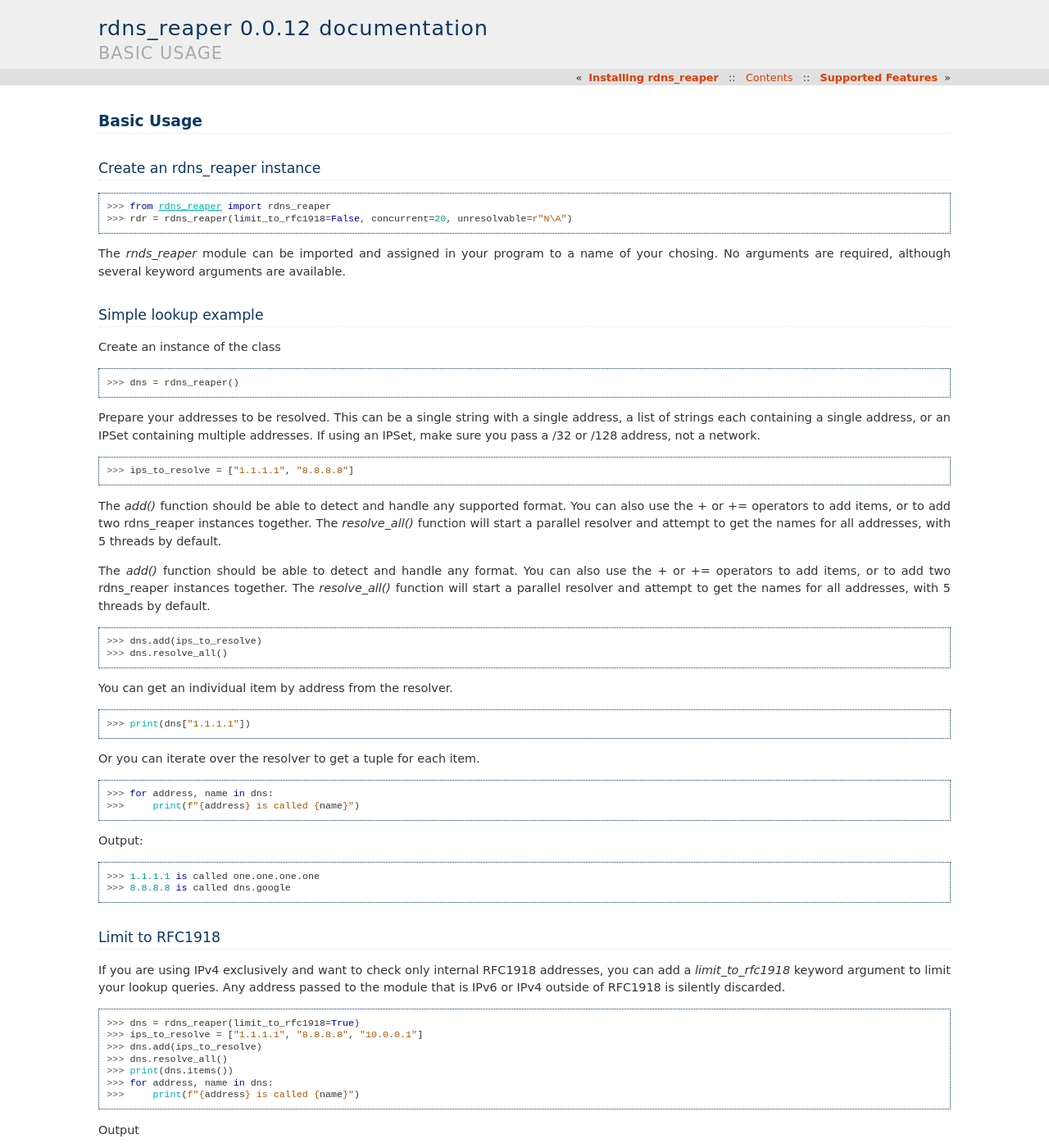
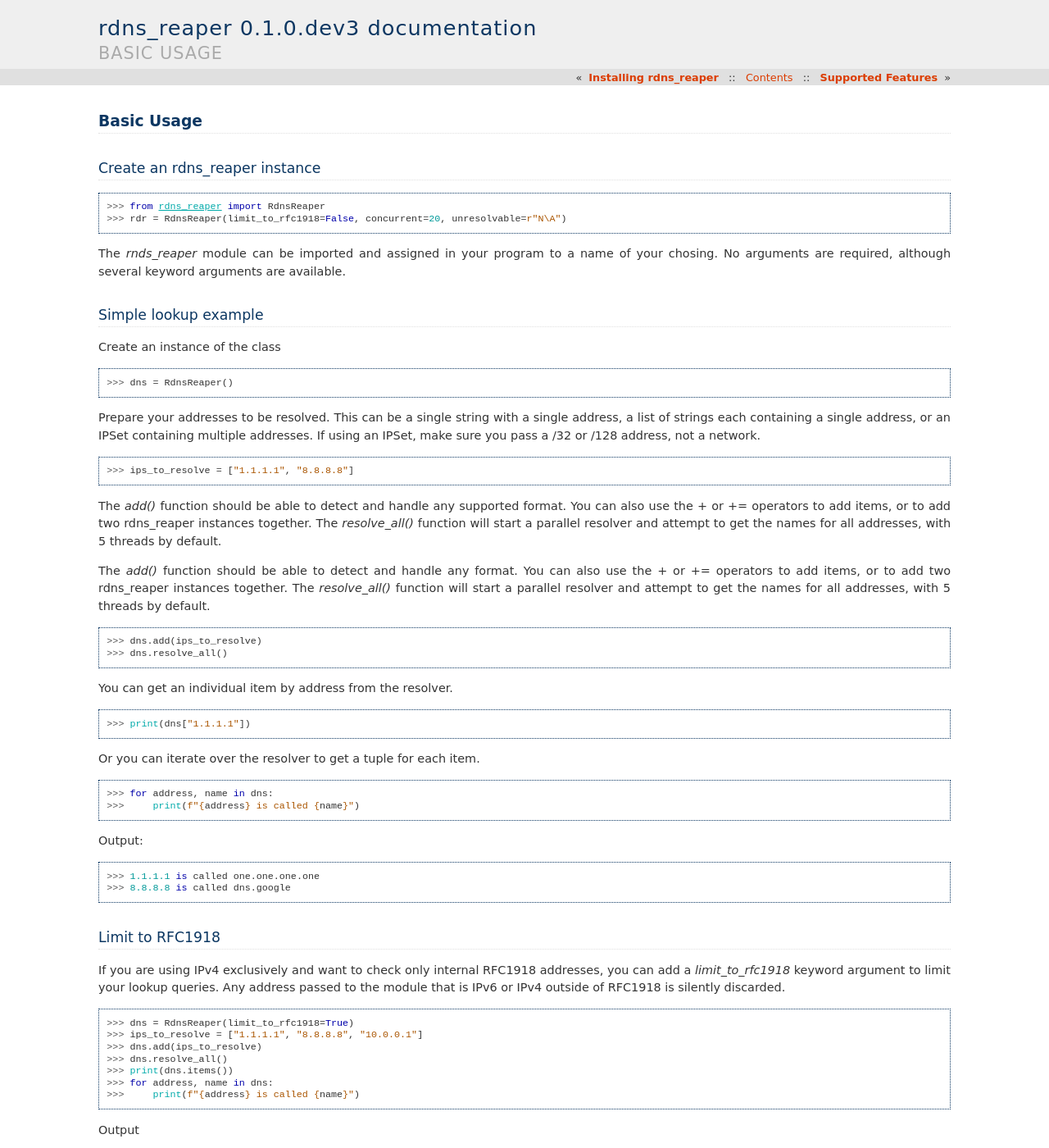
Before and after one commit to mullaneywt/rdns_reaper, a Sphinx documentation site: the page built from docs/basicusage.rst, in a window 1280 px wide and 1400 px high. Shown: the whole window at 82% size. Built offline with Sphinx 7.4.7, drawn with Linux system fonts in a browser that asks for light colours; some of the changed text lies outside the part shown.

Commit message:
Update to version 0.1.0.dev3

```diff
--- a/docs/basicusage.rst
+++ b/docs/basicusage.rst
@@ -6,8 +6,8 @@
 Create an rdns_reaper instance
 ------------------------------
 
->>> from rdns_reaper import rdns_reaper
->>> rdr = rdns_reaper(limit_to_rfc1918=False, concurrent=20, unresolvable=r"N\A")
+>>> from rdns_reaper import RdnsReaper
+>>> rdr = RdnsReaper(limit_to_rfc1918=False, concurrent=20, unresolvable=r"N\A")
 
 The `rnds_reaper` module can be imported and assigned in your program to a name of your chosing.  No arguments are required, although several keyword arguments are available.
 
@@ -17,7 +17,7 @@
 
 Create an instance of the class
 
->>> dns = rdns_reaper()
+>>> dns = RdnsReaper()
 
 Prepare your addresses to be resolved.  This can be a single string with a single address, a list of strings each containing a single address, or an IPSet containing multiple addresses.  If using an IPSet, make sure you pass a /32 or /128 address, not a network.
 
@@ -50,7 +50,7 @@
 
 If you are using IPv4 exclusively and want to check only internal RFC1918 addresses, you can add a `limit_to_rfc1918` keyword argument to limit your lookup queries.  Any address passed to the module that is IPv6 or IPv4 outside of RFC1918 is silently discarded.
 
->>> dns = rdns_reaper(limit_to_rfc1918=True)
+>>> dns = RdnsReaper(limit_to_rfc1918=True)
 >>> ips_to_resolve = ["1.1.1.1", "8.8.8.8", "10.0.0.1"]
 >>> dns.add(ips_to_resolve)
 >>> dns.resolve_all()
@@ -71,7 +71,7 @@
 
 If you want to search in this area, pass the `allow_reserved_networks` keyword argument
 
->>> dns = rdns_reaper(allow_reserved_networks=True)
+>>> dns = RdnsReaper(allow_reserved_networks=True)
 >>> dns.add("225.0.0.1")
 >>> dns.resolve_all()
 >>> dns["225.0.0.1"]
@@ -89,12 +89,12 @@
 Example allowing searching of only the 10/8 and 172.16/12 RFC1918 spaces.
 
 >>> filter_data = ["10.0.0.0/8", "172.16.0.0/12"]
->>> dns = rdns_reaper(filter=filterdata, filtermode="allow")
+>>> dns = RdnsReaper(filter=filterdata, filtermode="allow")
 
 Example preventing searching the RFC1918 space
 
 >>> filter_data = ["10.0.0.0/8", "172.16.0.0/12", "192.168.0.0/16"]
->>> dns = rdns_reaper(filter=filterdata, filtermode="block")
+>>> dns = RdnsReaper(filter=filterdata, filtermode="block")
 
 If `filtermode` is not specified then the default is a blocklist.
 
@@ -109,7 +109,7 @@
 
 Build an initial cache, resolve entries, and store
 
->>> dns1 = rdns_reaper(filename="cache.yaml", filemode="w")
+>>> dns1 = RdnsReaper(filename="cache.yaml", filemode="w")
 >>> ips_to_resolve = ["1.1.1.1", "8.8.8.8"]
 >>> dns1.add(ips_to_resolve)
 >>> dns1.resolve_all()
@@ -117,7 +117,7 @@
 
 Create a new instance and read in the cache
 
->>> dns2 = rdns_reaper(filename="cache.yaml", filemode="r")
+>>> dns2 = RdnsReaper(filename="cache.yaml", filemode="r")
 >>> print(dns2.items())
 
 Output
--- a/docs/conf.py
+++ b/docs/conf.py
@@ -24,7 +24,7 @@
 author = "Will Mullaney"
 
 # The full version, including alpha/beta/rc tags
-release = "0.0.12"
+release = "0.1.0.dev3"
 
 
 # -- General configuration ---------------------------------------------------
--- a/rdns_reaper/__init__.py
+++ b/rdns_reaper/__init__.py
@@ -1,3 +1,3 @@
-from .rdns_reaper import rdns_reaper
+from .rdns_reaper import RdnsReaper
 
-__version__ = "0.0.12"
+__version__ = "0.1.0.dev3"
```
Also changed, not shown: README.md (+19 -2 lines), README.rst (deleted, +0 -10 lines), docs/index.rst (+12 -0 lines), pyproject.toml (+21 -4 lines), 3 other files.
